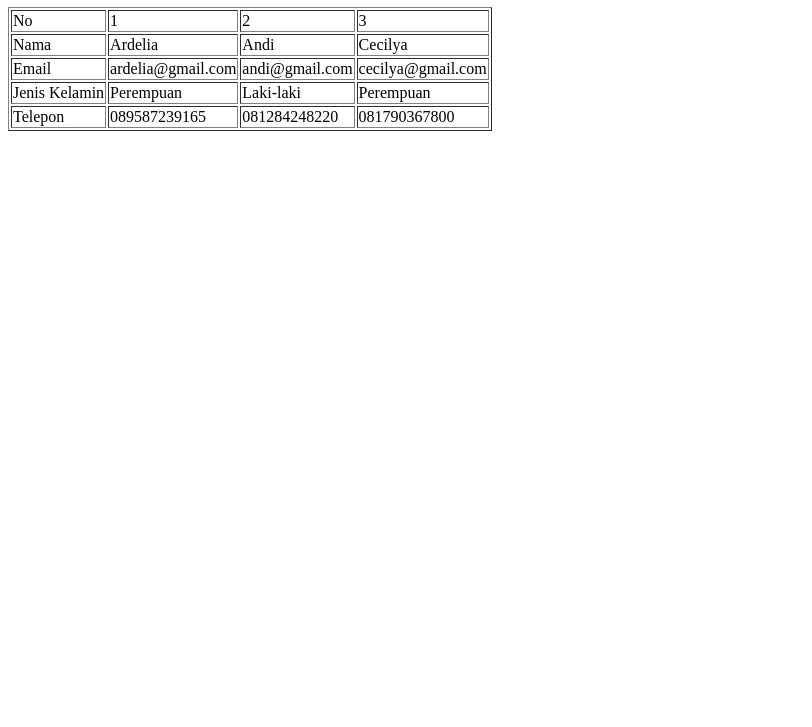
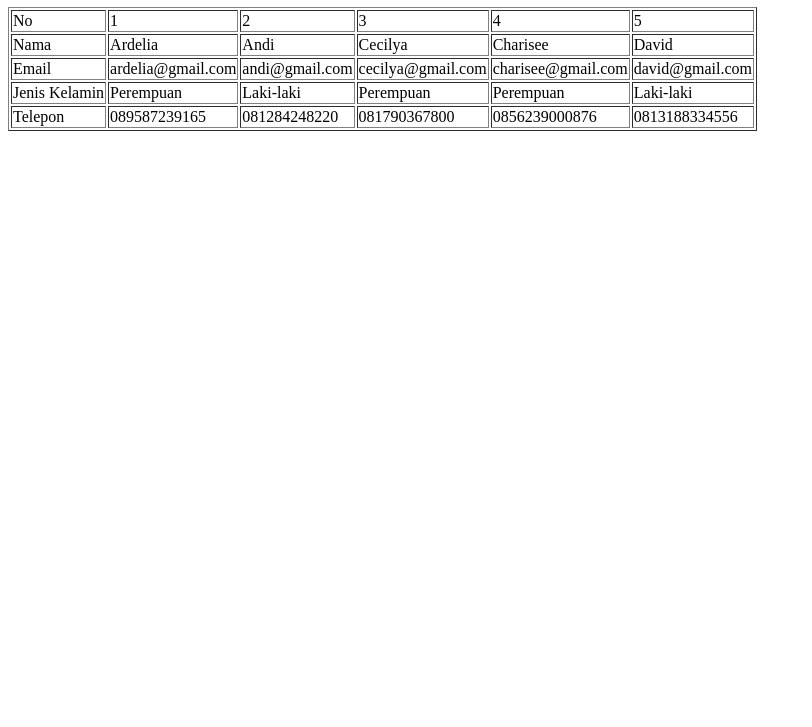
Before and after one commit to davidgrcias/PTS_Genap, a plain HTML site: page home.html in a window 1280 px wide. Shown: the part 73-800 px from the top of the page, without its empty margins (0-812 px from the left). Drawn offline with Linux system fonts and the light colour scheme.

Commit message:
Tambah 2 data lagi pada tabel

```diff
--- a/home.html
+++ b/home.html
@@ -4,37 +4,47 @@
     <title>Home</title>
   </head>
 <body>
-       <h1>Selamat datang di halaman home</h1>
-       <table border = 1>
+          <h1>Selamat datang di halaman home</h1>
+           <table border = 1>
       <tr>
         <td>No</td>
         <td>1</td>
         <td>2</td>
         <td>3</td>
+        <td>4</td>
+        <td>5</td>
       </tr>
       <tr>
         <td>Nama</td>
         <td>Ardelia</td>
         <td>Andi</td>
         <td>Cecilya</td>
+        <td>Charisee</td>
+        <td>David</td>
       </tr>
       <tr>
         <td>Email</td>
         <td>ardelia@gmail.com</td>
         <td>andi@gmail.com</td>
         <td>cecilya@gmail.com</td>
+        <td>charisee@gmail.com</td>
+        <td>david@gmail.com</td>
       </tr>
       <tr>
         <td>Jenis Kelamin</td>
         <td>Perempuan</td>
         <td>Laki-laki</td>
         <td>Perempuan</td>
+        <td>Perempuan</td>
+        <td>Laki-laki</td>
       </tr>
       <tr>
         <td>Telepon</td>
         <td>089587239165</td>
         <td>081284248220</td>
         <td>081790367800</td>
+        <td>0856239000876</td>
+        <td>0813188334556</td>
       </tr>
     </table>
 </body>
```
